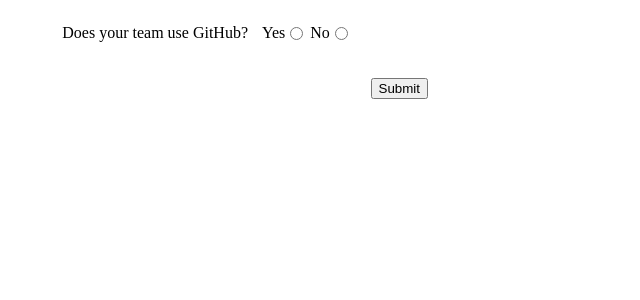
After one commit to frc3324/3324-Scouting, a Flask app: page /pit_scouting in a window 1280 px wide. The commit adds this page. Shown: the top 300 px of the page, without its empty margins (0-640 px from the left). Run offline with Flask 2, Linux system fonts and the light colour scheme.

Commit message:
Added pit_scouting front+backend (+added Static folder with css and favicon files)
I added the pit_scouting.html file, and added the backend code for it in database.py and server.py. I also added a static folder for the server to run so that the favicon and the .css files load on each page.

```diff
--- a/server.py
+++ b/server.py
@@ -3,6 +3,8 @@
 
 app = Flask(__name__)
 database.create_table()
+database.create_pit_table();
+
 @app.route('/', methods=['GET', 'POST'])
 def index():
     return render_template('index.html')
@@ -10,6 +12,15 @@
 @app.route('/match_scouting', methods=['GET', 'POST'])
 def match_scouting():
     return render_template('form.html')
+
+@app.route('/pit_scouting', methods=['GET', 'POST'])
+def pit_scouting():
+	return render_template('pit_scouting.html')
+
+@app.route('/submitted_pit', methods=['GET', 'POST'])
+def submitted_pit():
+	database.submit_pit_table(uses_Github=request.form['uses_Github'])
+	return render_template('submitted.html')
 
 @app.route('/submitted_match', methods=['GET', 'POST'])
 def submitted_match():
--- /dev/null
+++ b/static/index.css
@@ -0,0 +1,3 @@
+body {
+	text-align: center;
+}
--- /dev/null
+++ b/static/pit_scouting.css
@@ -0,0 +1,19 @@
+form {
+    width: 420px;
+}
+div {
+  margin-bottom: 20px;
+}
+label {
+  display: inline-block;
+  width: 240px;
+  text-align: right;
+  padding-right: 10px;
+}
+button, input {
+  float: right;
+}
+
+p {
+	display: inline-block;
+}
--- /dev/null
+++ b/static/submitted.css
@@ -0,0 +1,3 @@
+body {
+	text-align: center;
+}
--- /dev/null
+++ b/templates/pit_scouting.html
@@ -0,0 +1,20 @@
+<!DOCTYPE html>
+<html>
+	<head>
+		<title>Pit Scouting Form</title>
+		<link rel="icon" href="{{ url_for('static',filename = 'favicon.png')}}">
+		<link rel="stylesheet" href="{{ url_for('static',filename = 'pit_scouting.css')}}">
+	</head>
+	<body>
+		<form method="POST" action="{{ url_for('submitted_pit') }}">
+			<div>
+				<label for="uses_Github">Does your team use GitHub?</label>
+				<p>Yes <input type="radio" name="uses_Github" id="uses_Github_Yes" value="1"></p>
+				<p>No <input type="radio" name="uses_Github" id="uses_Github_No" value="0"></p>
+			</div>
+        <div>
+          <button>Submit</button>
+        </div>
+		</form>
+	</body>
+</html>
```
Also changed, not shown: database.py (+15 -0 lines), static/form.css (added, +15 -0 lines), templates/form.html (+5 -20 lines), templates/index.html (+7 -6 lines), templates/submitted.html (+7 -5 lines), scouting.db, 6 other files.
